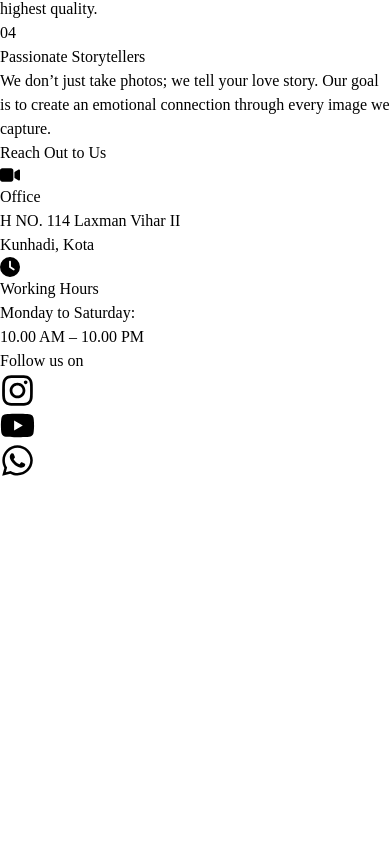
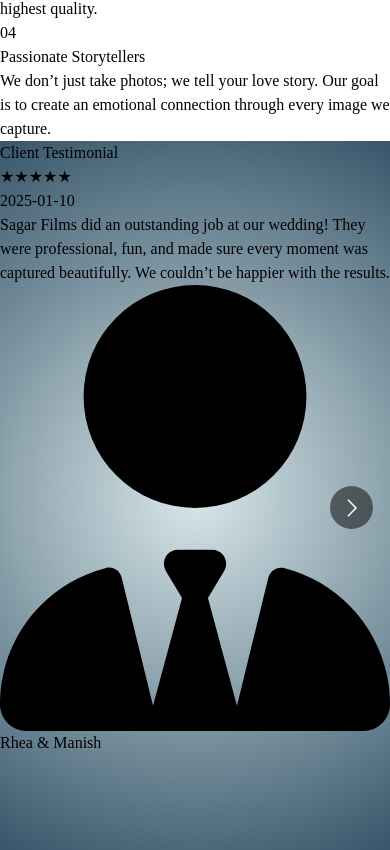
Before and after one commit to SiddharthMalav/sagarFilmsWed, a Next.js app: page / in a window 390 px wide. Shown: the part 6314-7164 px from the top of the page. Before the commit the page ends 6792 px from the top, so only its background shows below. Built offline with nearby package versions, Linux system fonts and the light colour scheme.

Commit message:
review section add

```diff
--- a/src/app/page.tsx
+++ b/src/app/page.tsx
@@ -3,7 +3,7 @@ import CarouselComponent from "@/components/carousel"
 import ContactUs from "@/components/contactUs";
 import FollowUs from "@/components/followUs";
 import OurServices from "@/components/ourServices";
-// import { Reviews } from "@/components/reviews";
+import { Reviews } from "@/components/reviews";
 import { CompanyStatics } from "@/components/statics";
 import WhatWeProvide from "@/components/whatWeProvide";
 import { WhyChooseUs } from "@/components/whyChooseUs";
@@ -17,7 +17,7 @@ export default function Home() {
       <AboutUs />
       <CompanyStatics />
       <WhyChooseUs/>
-      {/* <Reviews/> */}
+      <Reviews/>
       <ContactUs />
       <FollowUs />
     </>
--- a/src/components/ourServices.tsx
+++ b/src/components/ourServices.tsx
@@ -43,7 +43,7 @@ export default function OurServices() {
 
   return (
     <div className="bg-[url('/images/reachOutToUsBg.png')]">
-      <div className='mx-auto lg:max-w-7xl max-w-2xl items-center px-4 sm:px-6 lg:px-8  py-18 sm:py-20'>
+      <div className='mx-auto lg:max-w-7xl max-w-2xl items-center px-4 sm:px-6 lg:px-8  py-16 sm:py-20'>
         <h2 className="text-center text-3xl font-bold tracking-tight text-gray-900 sm:text-4xl pb-4">Our Services</h2>
 
         <MultiCrousal items={cards} responsive={responsive} />
--- a/src/components/reviews.tsx
+++ b/src/components/reviews.tsx
@@ -2,14 +2,14 @@ import React from 'react'
 import MultiCrousal from './multiCarousel';
 
 export const Reviews = () => {
-const responsive = {
+  const responsive = {
     superLargeDesktop: {
       breakpoint: { max: 4000, min: 3000 },
-      items: 1
+      items: 2
     },
     desktop: {
       breakpoint: { max: 3000, min: 1024 },
-      items: 1
+      items: 2
     },
     tablet: {
       breakpoint: { max: 1024, min: 464 },
@@ -22,28 +22,46 @@ const responsive = {
   };
   // JSON data for the cards
   const cardData = [
-    { id: 1, image: "", title: "Wedding Photography", description: "From the pre-wedding shoot to the final moments of your celebration, our wedding photography service ensures that every precious moment is captured with detail and care. We take pride in blending traditional and contemporary styles to create a collection of images you will cherish forever." },
-    { id: 2, image: "", title: "Candid Photography", description: "We specialize in candid photography that captures the natural, raw moments. From tears of joy to spontaneous laughter, our team is dedicated to documenting the heartfelt moments that tell the true story of your wedding day." },
-    { id: 3, image: "", title: "Pre-Wedding & Engagement Shoots", description: "Planning a destination wedding? Let Sagar Films travel with you to capture the beauty of your special day in the most breathtaking locations. Our team is experienced in destination weddings and understands the nuances of capturing every unique detail." },
-    { id: 4, image: "", title: "Destination Wedding", description: "Planning a destination wedding? Let Sagar Films travel with you to capture the beauty of your special day in the most breathtaking locations. Our team is experienced in destination weddings and understands the nuances of capturing every unique detail." },
-    { id: 5, image: "", title: "Cinematography & Wedding Films", description: "In addition to photography, we offer cinematic wedding films that encapsulate the emotion and excitement of your day. Our wedding films are professionally edited to create a beautiful narrative you can revisit for years to come." },
+    { id: 1, rating: 5, name: "Rhea & Manish", date: "2025-01-10", image: "", description: "Sagar Films did an outstanding job at our wedding! They were professional, fun, and made sure every moment was captured beautifully. We couldn’t be happier with the results." },
+    { id: 2, rating: 5, name: "Sara & Amit", date: "2025-01-12", description: "The team at Sagar Films exceeded our expectations. From our pre-wedding shoot to the final wedding video, every moment was captured with such care and creativity. Highly recommended!" },
+    { id: 3, rating: 5, name: "Ananya & Arjun", date: "2024-08-07", description: "We are absolutely in love with the wedding film that Sagar Films created for us. The cinematography is stunning and really tells the story of our day. The photographers were so skilled at capturing the smallest details that made our wedding feel so personal. The entire team went above and beyond our expectations. Thank you for the amazing memories!" },
+    { id: 4, rating: 5, name: "Priya & Ravi", date: "2024-06-04", description: "Sagar Films is truly exceptional! From the first consultation to the final delivery of our wedding album, everything was smooth, and the results were beyond our expectations. The photos are pure art, and the team was so patient and professional. They made us feel like superstars on our big day. We couldn’t have asked for a better team to capture such an important milestone in our lives." },
   ];
 
   // Generate cards from JSON data
   const cards = cardData.map((item) => (
-    <div key={item.id} className="shadow-lg min-h-80 carousel-item p-4 bg-white border rounded-xl shadow h-full">
-      <div className='py-2 flex justify-center'>
-        <img className='h-10 w-10' src="/images/svgs/weddingPhotography.svg" alt="" />
+    <div
+      key={item.id}
+      className="shadow-lg min-h-28 h-full carousel-item p-4 bg-white border rounded-xl flex flex-col justify-between space-y-4"
+    >
+      {/* Stars and Date */}
+      <div className="flex justify-between items-center">
+        <div className="text-yellow-500">
+          {"★".repeat(item.rating).padEnd(5, "☆")}
+        </div>
+        <div className="text-gray-500 text-sm">{item.date}</div>
       </div>
-      <h2 className="min-h-[56px] sm:min-h-[64px]  my-2 text-center text-xl font-semibold tracking-tight text-gray-900 sm:text-2xl">{item.title}</h2>
+
+      {/* Review Text */}
       <p className="text-sm text-gray-600 text-center">{item.description}</p>
+
+      {/* Avatar and Name */}
+      <div className="py-2 flex items-center space-x-4">
+        <img
+          className="h-10 w-10 rounded-full border"
+          src={"/images/svgs/avatar.svg"}
+        />
+        <div className="text-sm font-medium text-gray-800">{item.name}</div>
+      </div>
     </div>
   ));
 
   return (
-    <div className="bg-[url('/images/reachOutToUsBg.png')]">
-      <div className='mx-auto lg:max-w-7xl max-w-2xl items-center px-4 sm:px-6 lg:px-8  py-18 sm:py-20'>
-        <h2 className="text-center text-3xl font-bold tracking-tight text-gray-900 sm:text-4xl pb-4">Our Services</h2>
+    <div style={{
+      background: 'radial-gradient(circle, rgba(178,207,212,0.5) 0%, rgba(55,86,106,1) 100%)',
+    }}>
+      <div className='mx-auto lg:max-w-7xl max-w-2xl items-center px-4 sm:px-6 lg:px-8  py-16 sm:py-20'>
+        <h2 className="text-center text-3xl font-bold tracking-tight text-gray-900 sm:text-4xl pb-4">Client Testimonial</h2>
 
         <MultiCrousal items={cards} responsive={responsive} />
       </div></div>
--- a/src/components/statics.tsx
+++ b/src/components/statics.tsx
@@ -3,7 +3,7 @@ import Counter from './counter'
 
 export const CompanyStatics = () => {
   return (
-    <section className='relative py-18 sm:py-20 bg-gradient-to-r from-[#000099] via-[#5a5acc] to-[#cc33ff]'>
+    <section className='relative py-16 sm:py-20 bg-gradient-to-r from-[#000099] via-[#5a5acc] to-[#cc33ff]'>
       <div className="absolute inset-0 bg-black bg-opacity-50"></div>
 
       <section className='relative z-10'> <h2 className="px-4 text-white text-center text-2xl font-semibold tracking-tight  sm:text-3xl">Our Remarkable Achievements to Share</h2>
```
Also changed, not shown: public/images/svgs/avatar.svg (added).
